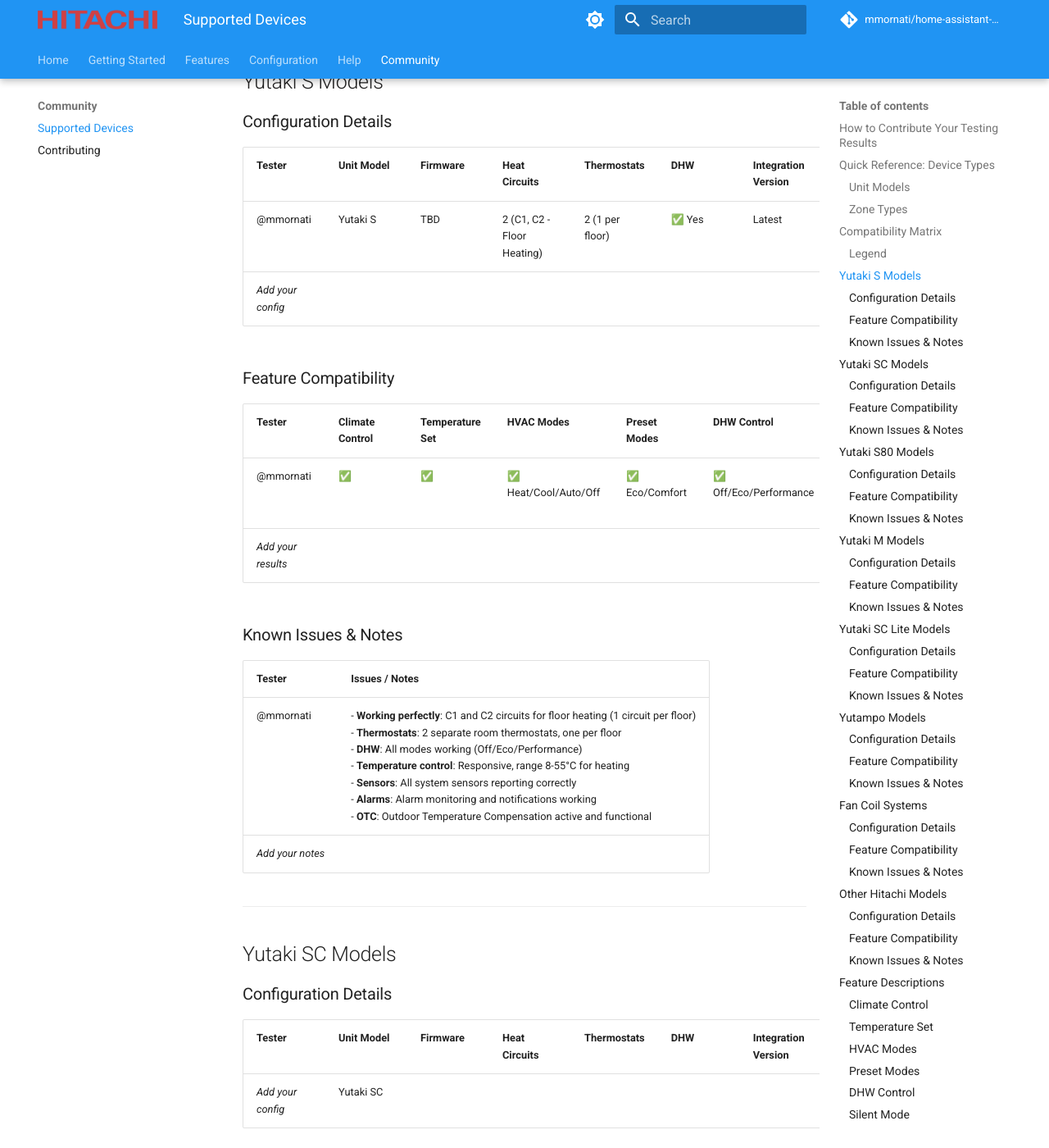
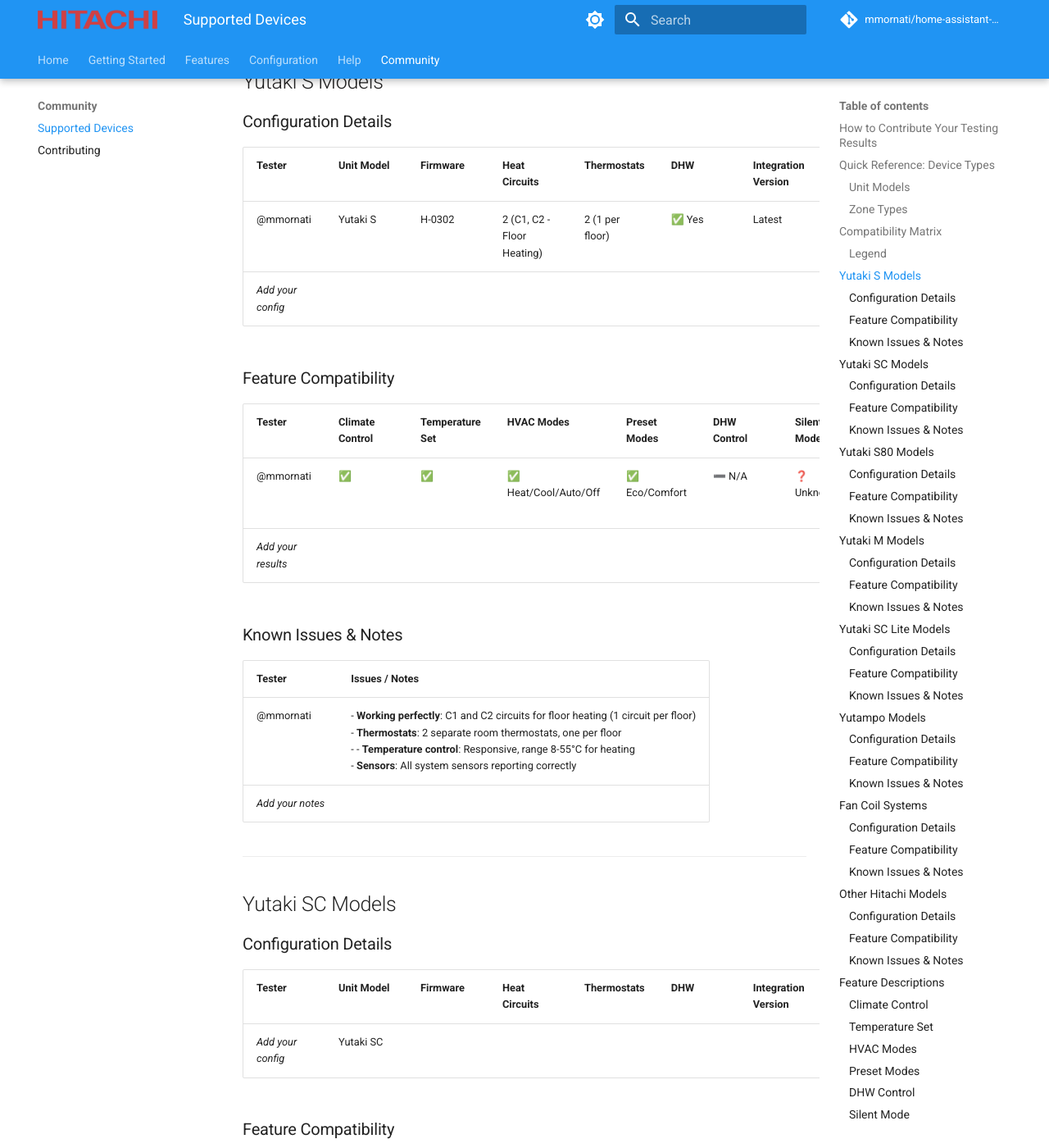
Before and after one commit to mmornati/home-assistant-csnet-home, an MkDocs documentation site: the page built from docs/SUPPORTED_DEVICES.md, in a window 1280 px wide and 1400 px high, scrolled down 1515 px. Shown: the whole window at 82% size. Built offline with MkDocs 1.6.1 and Material for MkDocs 9.7.7, drawn with Linux system fonts in a browser that asks for light colours; comment, search, counter and statistics services are not loaded; the version menu is left out.

Commit message:
Update SUPPORTED_DEVICES.md

```diff
--- a/docs/SUPPORTED_DEVICES.md
+++ b/docs/SUPPORTED_DEVICES.md
@@ -52,21 +52,21 @@
 
 | Tester | Unit Model | Firmware | Heat Circuits | Thermostats | DHW | Integration Version | Last Updated |
 |--------|------------|----------|---------------|-------------|-----|---------------------|--------------|
-| @mmornati | Yutaki S | TBD | 2 (C1, C2 - Floor Heating) | 2 (1 per floor) | ✅ Yes | Latest | 2025-10-24 |
+| @mmornati | Yutaki S | H-0302 | 2 (C1, C2 - Floor Heating) | 2 (1 per floor) | ✅ Yes | Latest | 2025-10-24 |
 | *Add your config* | | | | | | | |
 
 ### Feature Compatibility
 
 | Tester | Climate Control | Temperature Set | HVAC Modes | Preset Modes | DHW Control | Silent Mode | Fan Control | Alarm Monitor | OTC Support | Multi-Zone |
 |--------|----------------|-----------------|------------|--------------|-------------|-------------|-------------|---------------|-------------|------------|
-| @mmornati | ✅ | ✅ | ✅ Heat/Cool/Auto/Off | ✅ Eco/Comfort | ✅ Off/Eco/Performance | ✅ | ➖ N/A | ✅ | ✅ | ✅ 2 zones/2 thermostats |
+| @mmornati | ✅ | ✅ | ✅ Heat/Cool/Auto/Off | ✅ Eco/Comfort | ➖ N/A | ❓ Unknown | ➖ N/A | ❓ Unknown | ✅ | ✅ 2 zones/2 thermostats |
 | *Add your results* | | | | | | | | | | |
 
 ### Known Issues & Notes
 
 | Tester | Issues / Notes |
 |--------|----------------|
-| @mmornati | - **Working perfectly**: C1 and C2 circuits for floor heating (1 circuit per floor)<br>- **Thermostats**: 2 separate room thermostats, one per floor<br>- **DHW**: All modes working (Off/Eco/Performance)<br>- **Temperature control**: Responsive, range 8-55°C for heating<br>- **Sensors**: All system sensors reporting correctly<br>- **Alarms**: Alarm monitoring and notifications working<br>- **OTC**: Outdoor Temperature Compensation active and functional |
+| @mmornati | - **Working perfectly**: C1 and C2 circuits for floor heating (1 circuit per floor)<br>- **Thermostats**: 2 separate room thermostats, one per floor<br>- - **Temperature control**: Responsive, range 8-55°C for heating<br>- **Sensors**: All system sensors reporting correctly |
 | *Add your notes* | |
 
 ---
```
